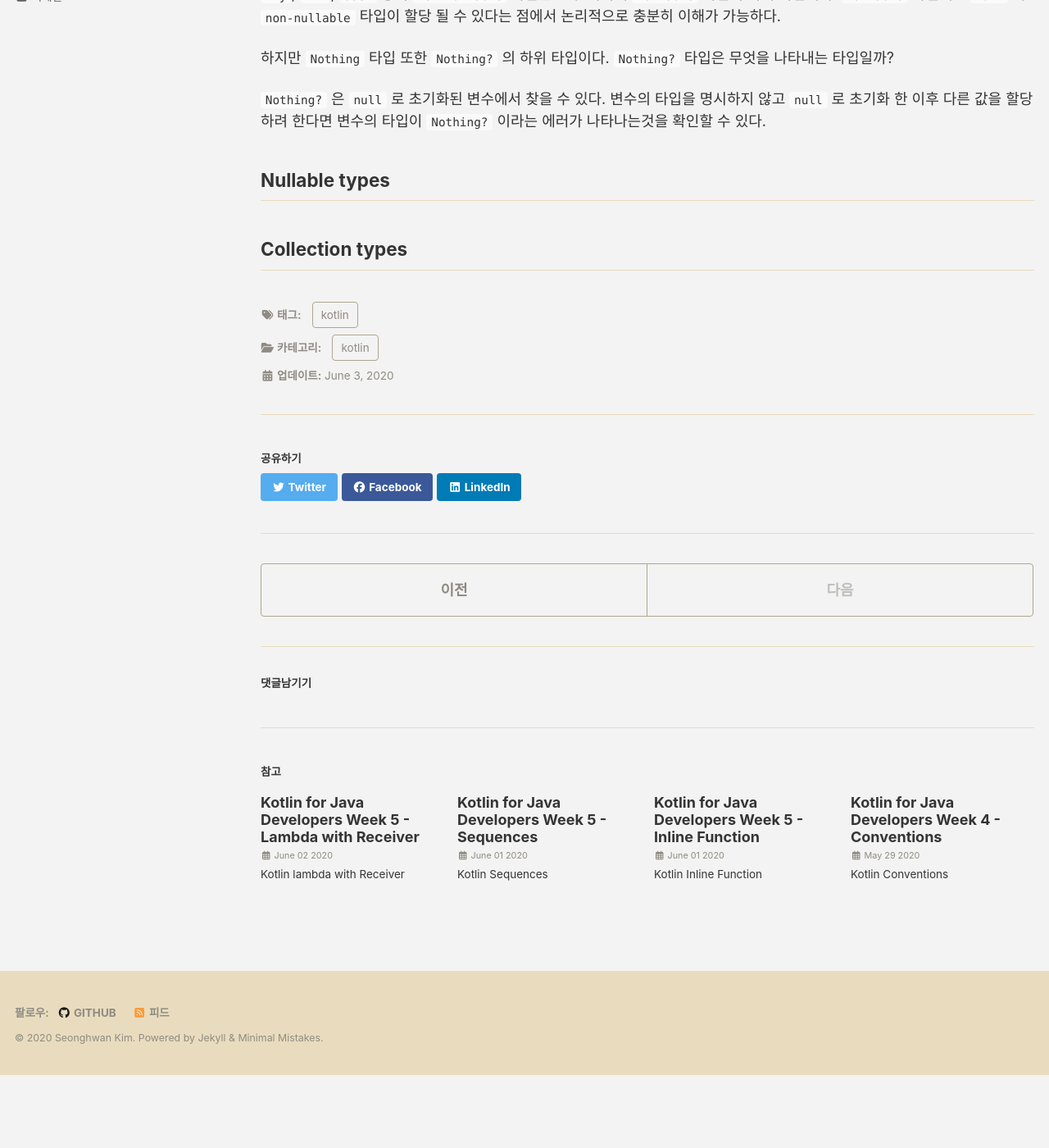
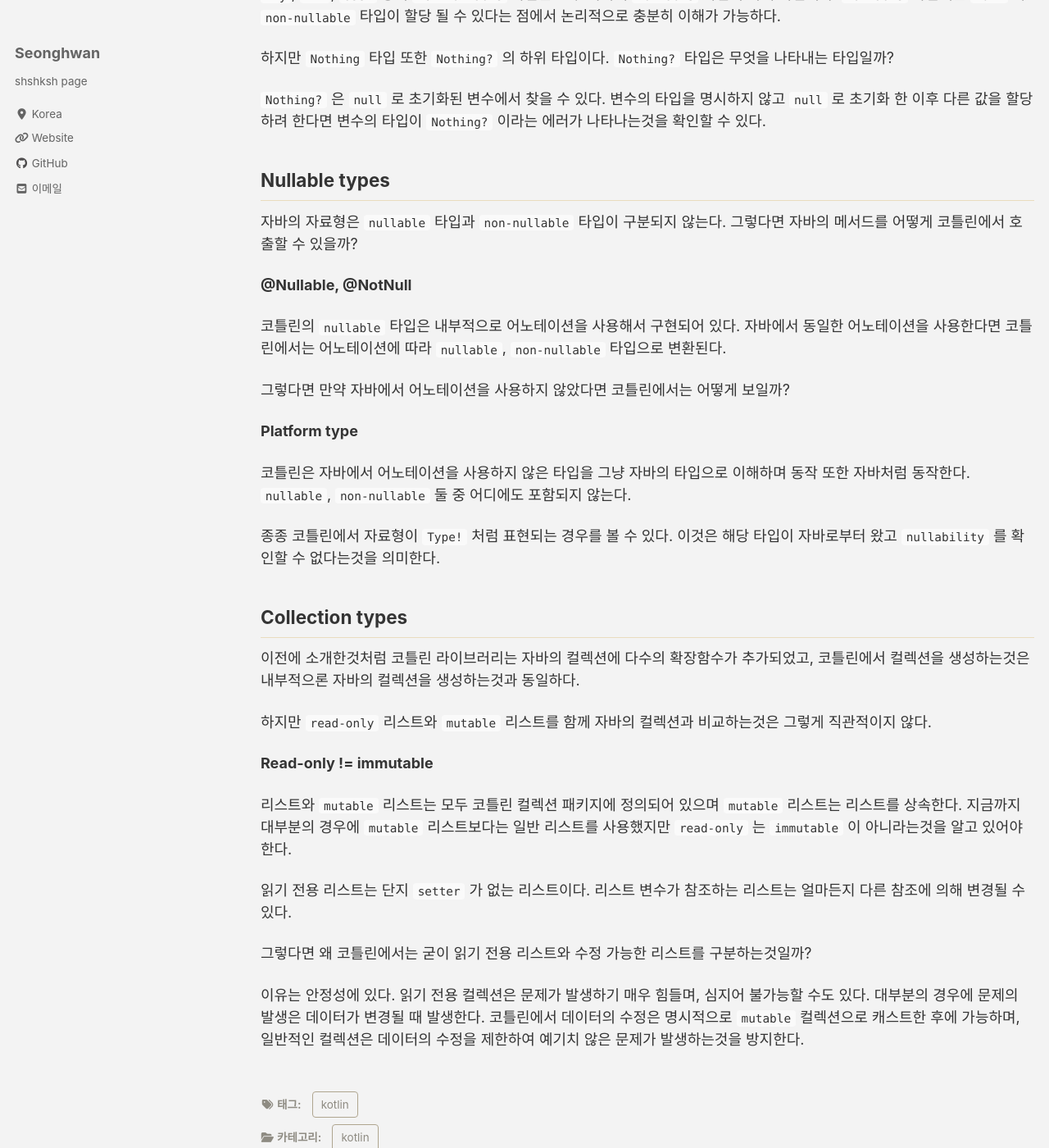
Before and after one commit to shshksh/shshksh.github.io, a Jekyll site: the page built from _posts/kotlin/2020-06-02-Kotlin-#14-Types.md, in a window 1280 px wide and 1400 px high, scrolled down 2574 px. Shown: the whole window at 82% size. Built offline with Jekyll 4.4.1, drawn with Linux system fonts in a browser that asks for light colours; cached includes are drawn as plain includes; nearby versions of some CDN libraries; comment, search, counter and statistics services are not loaded; before the commit the page ends 3885 px from its top, so only the background shows below that.

Commit message:
upload post

```diff
--- a/_posts/kotlin/2020-06-02-Kotlin-#14-Types.md
+++ b/_posts/kotlin/2020-06-02-Kotlin-#14-Types.md
@@ -101,6 +101,34 @@ public static final Integer bar() {
 
 ## Nullable types
 
+자바의 자료형은 `nullable` 타입과 `non-nullable` 타입이 구분되지 않는다. 그렇다면 자바의 메서드를 어떻게 코틀린에서 호출할 수 있을까?
+
+**@Nullable, @NotNull**
+
+코틀린의 `nullable` 타입은 내부적으로 어노테이션을 사용해서 구현되어 있다. 자바에서 동일한 어노테이션을 사용한다면 코틀린에서는 어노테이션에 따라 `nullable`, `non-nullable` 타입으로 변환된다.
+
+그렇다면 만약 자바에서 어노테이션을 사용하지 않았다면 코틀린에서는 어떻게 보일까?
+
+**Platform type**
+
+코틀린은 자바에서 어노테이션을 사용하지 않은 타입을 그냥 자바의 타입으로 이해하며 동작 또한 자바처럼 동작한다. `nullable`, `non-nullable` 둘 중 어디에도 포함되지 않는다.
+
+종종 코틀린에서 자료형이 `Type!` 처럼 표현되는 경우를 볼 수 있다. 이것은 해당 타입이 자바로부터 왔고 `nullability` 를 확인할 수 없다는것을 의미한다.
+
 
 
 ## Collection types
+
+이전에 소개한것처럼 코틀린 라이브러리는 자바의 컬렉션에 다수의 확장함수가 추가되었고, 코틀린에서 컬렉션을 생성하는것은 내부적으론 자바의 컬렉션을 생성하는것과 동일하다.
+
+하지만 `read-only` 리스트와 `mutable` 리스트를 함께 자바의 컬렉션과 비교하는것은 그렇게 직관적이지 않다.
+
+**Read-only != immutable**
+
+리스트와 `mutable` 리스트는 모두 코틀린 컬렉션 패키지에 정의되어 있으며 `mutable` 리스트는 리스트를 상속한다. 지금까지 대부분의 경우에 `mutable` 리스트보다는 일반 리스트를 사용했지만 `read-only` 는 `immutable` 이 아니라는것을 알고 있어야 한다.
+
+읽기 전용 리스트는 단지 `setter` 가 없는 리스트이다. 리스트 변수가 참조하는 리스트는 얼마든지 다른 참조에 의해 변경될 수 있다.
+
+그렇다면 왜 코틀린에서는 굳이 읽기 전용 리스트와 수정 가능한 리스트를 구분하는것일까?
+
+이유는 안정성에 있다. 읽기 전용 컬렉션은 문제가 발생하기 매우 힘들며, 심지어 불가능할 수도 있다. 대부분의 경우에 문제의 발생은 데이터가 변경될 때 발생한다. 코틀린에서 데이터의 수정은 명시적으로 `mutable` 컬렉션으로 캐스트한 후에 가능하며, 일반적인 컬렉션은 데이터의 수정을 제한하여 예기치 않은 문제가 발생하는것을 방지한다.
```
Also changed, not shown: other parts of _posts/kotlin/2020-06-02-Kotlin-#14-Types.md (+1 -1 lines).
